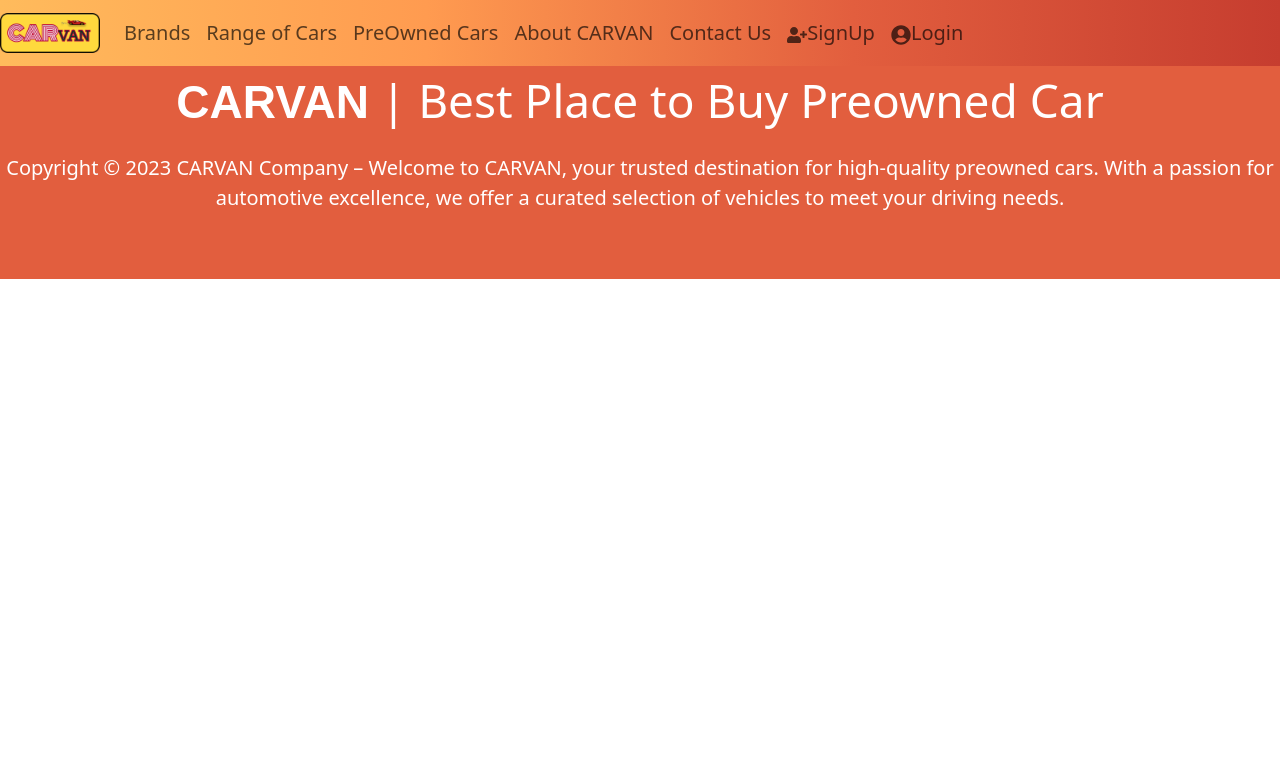
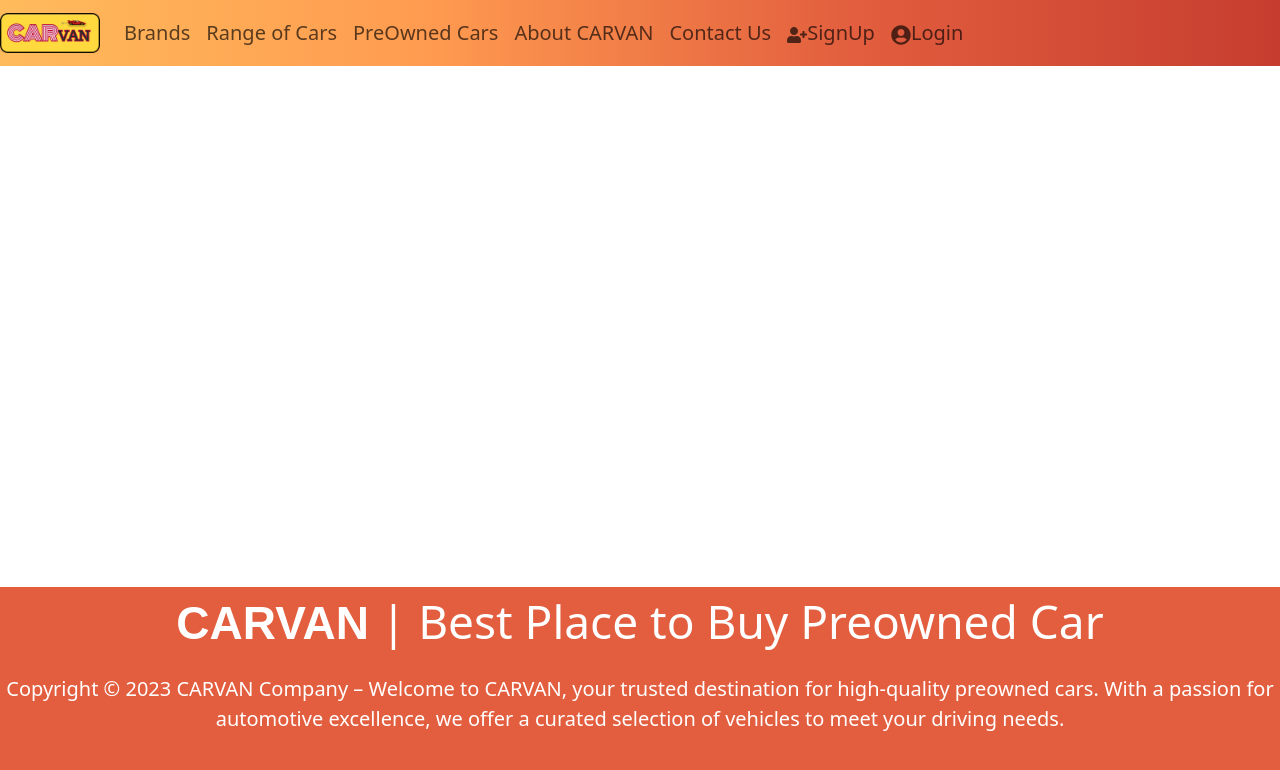
Before and after one commit to vinhchis/carvan, a React (Create React App) app: page / in a window 1280 px wide. Shown: the top 770 px of the page. Built offline with nearby package versions, Linux system fonts and the light colour scheme; some icons are missing.

Commit message:
update struct header and footer

```diff
--- a/src/App.js
+++ b/src/App.js
@@ -1,7 +1,7 @@
 import { Fragment } from "react";
 import "./App.css";
-import Header from "./components/Header";
-import Footer from "./components/Footer";
+import Header from "./components/Header/Header";
+import Footer from "./components/Footer/Footer";
 
 export default function App() {
   return (
--- /dev/null
+++ b/src/assets/css/test.module.css
@@ -0,0 +1,3 @@
+h1 {
+    color: var(--)
+}
--- a/src/components/Footer.jsx
+++ b/src/components/Footer/Footer.jsx
@@ -5,7 +5,7 @@ import {
   FaSquareYoutube,
   FaLinkedinIn,
 } from "react-icons/fa6";
-import "../assets/css/footer.css"
+import "./footer.css"
 
 function Footer() {
   return (
@@ -17,7 +17,7 @@ function Footer() {
         Copyright © 2023 CARVAN Company – Welcome to CARVAN, your trusted
         destination for high-quality preowned cars. With a passion for
         automotive excellence, we offer a curated selection of vehicles to meet
-        your driving needs.{" "}
+        your driving needs.
       </p>
       <p>
         <div className="social">
--- a/src/assets/css/footer.css
+++ b/src/components/Footer/footer.css
@@ -1,13 +1,16 @@
 footer {
+  position: fixed;
+  left: 0;
+  bottom: 0;
   width: 100%;
   align-items: center;
   background: #e25e3e;
   color: #fff;
   padding-bottom: 10px;
+
 }
 
 /* Social */
-
 .social {
   width: 100%;
   text-align: center;
--- a/src/components/Header.jsx
+++ b/src/components/Header/Header.jsx
@@ -1,8 +1,8 @@
 import { Nav, Navbar } from "react-bootstrap";
-import Logo from "../assets/image/logo/logofin.png";
+import Logo from "../../assets/image/logo/logofin.png";
 import { FaUserPlus } from "react-icons/fa";
 import { FaUserCircle } from "react-icons/fa";
-import "../assets/css/header.css";
+import "./header.css";
 
 function Header() {
   return (
```
Also changed, not shown: src/components/ListRange.jsx (added, +9 -0 lines), src/components/cards/Range/Range.jsx (added, +9 -0 lines), src/components/Header/header.css (renamed from src/assets/css/header.css).
